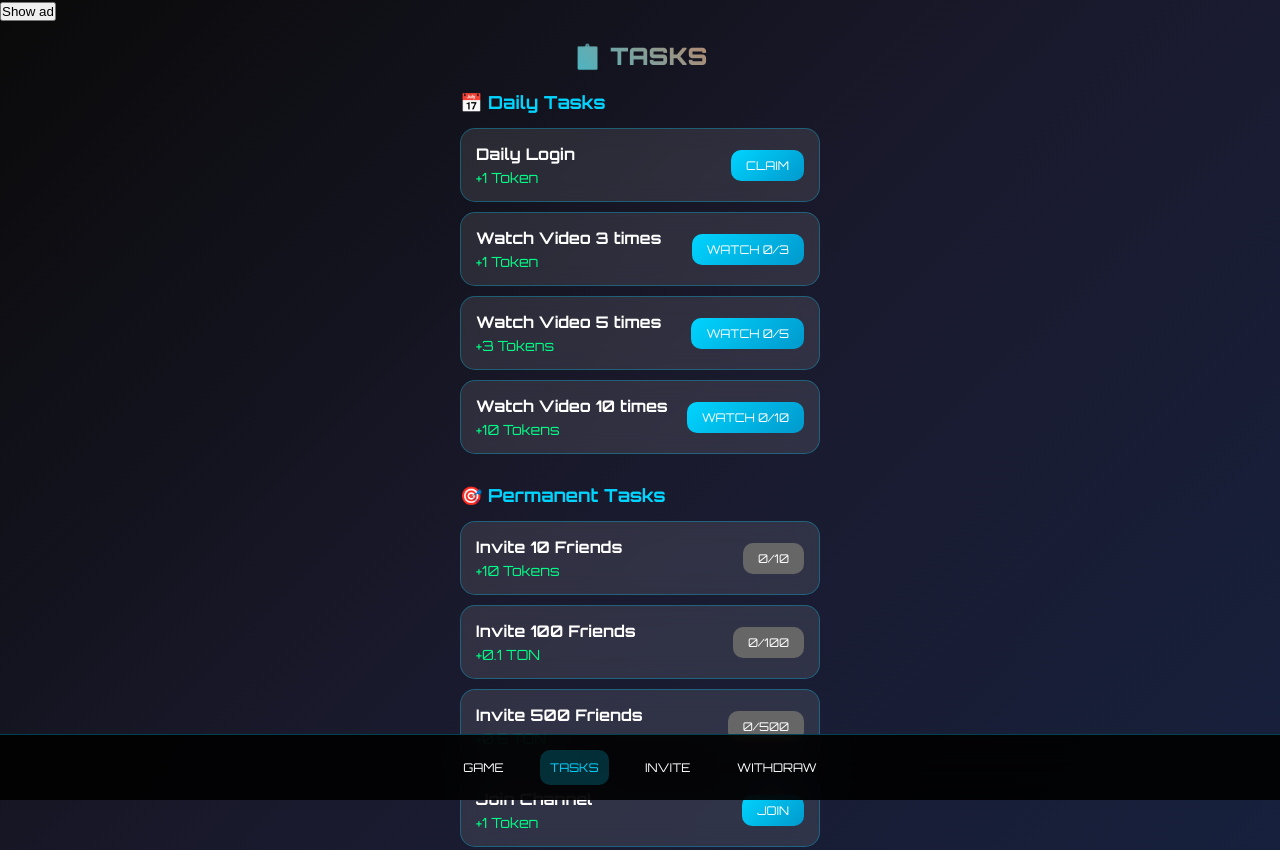
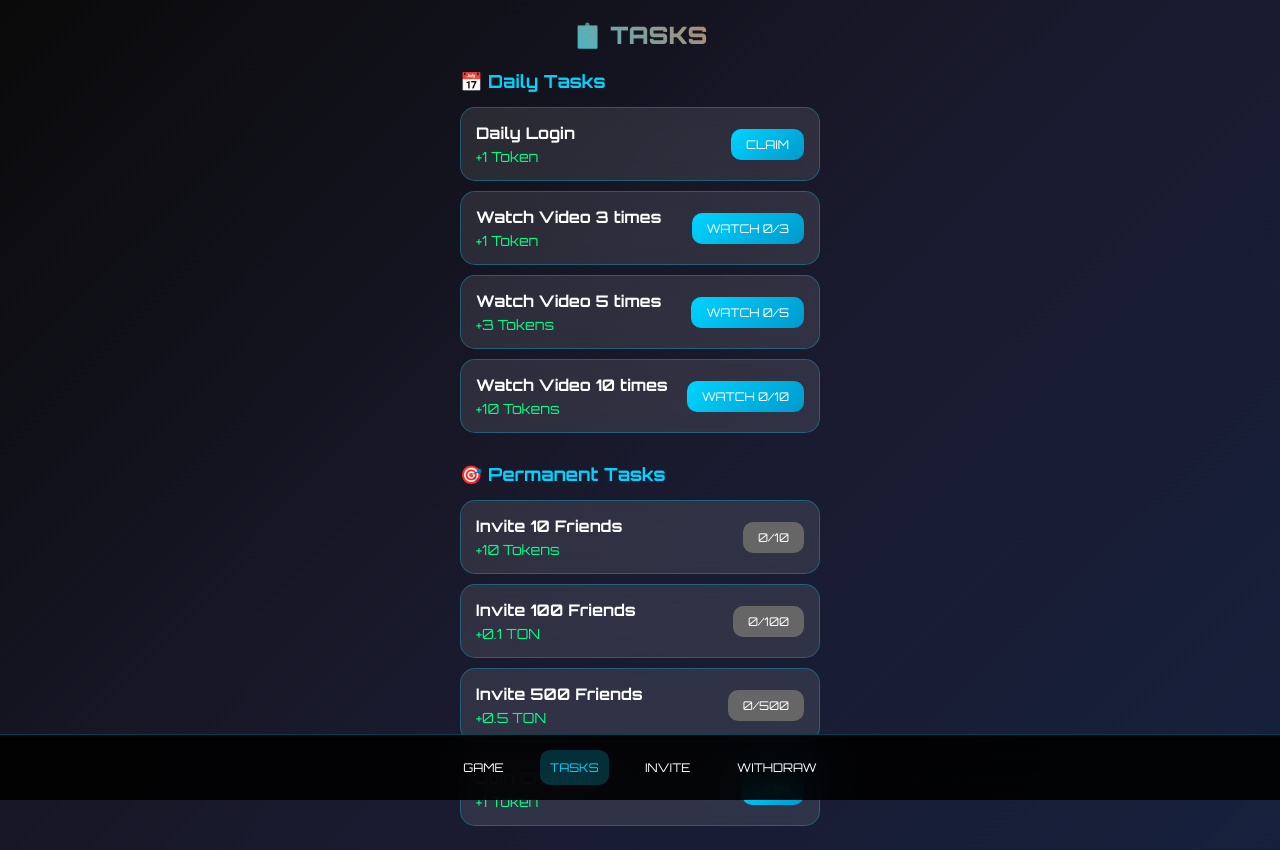
Before and after one commit to LoKe-TMA/BTC--Predator, a plain HTML site: page tasks.html in a window 1280 px wide. Shown: the top 850 px of the page. Drawn offline with Linux system fonts and the light colour scheme; a script that the page names is missing.

Commit message:
Update tasks.html

```diff
--- a/tasks.html
+++ b/tasks.html
@@ -5,10 +5,8 @@
     <meta name="viewport" content="width=device-width, initial-scale=1.0">
     <title>BTC Predator - Tasks</title>
     <link rel="stylesheet" href="styles.css">
-    <script src="https://sad.adsgram.ai/js/sad.min.js"></script>
     </head>
 <body>
-     <button id="ad">Show ad</button>
     <div class="container">
         <div id="tasksPage" class="page active">
             <div class="header">
@@ -92,7 +90,7 @@
         </div>
     </div>
 
-
+    <script src="https://sad.adsgram.ai/js/sad.min.js"></script>
 
     <script src="script.js"></script>
 </body>
```
